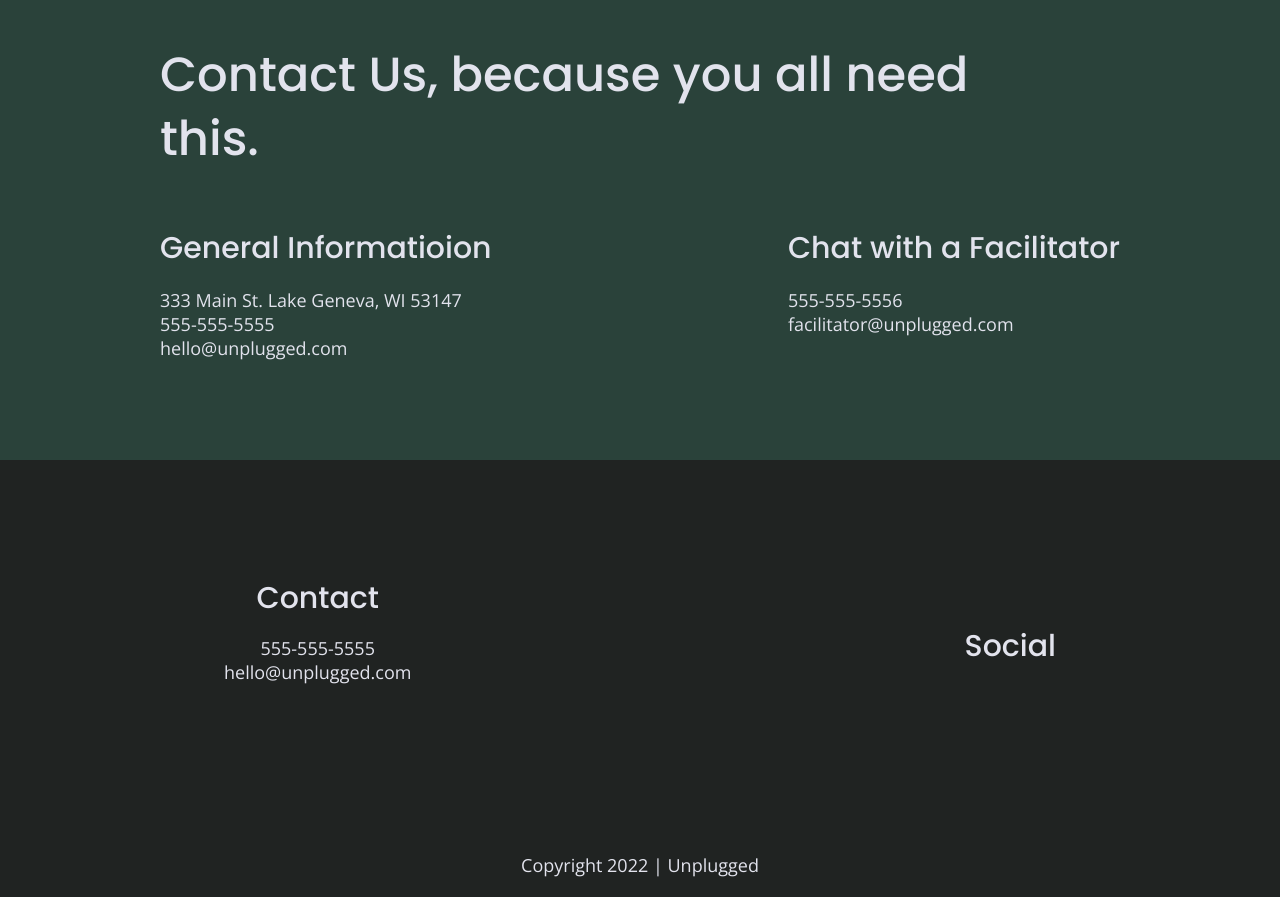
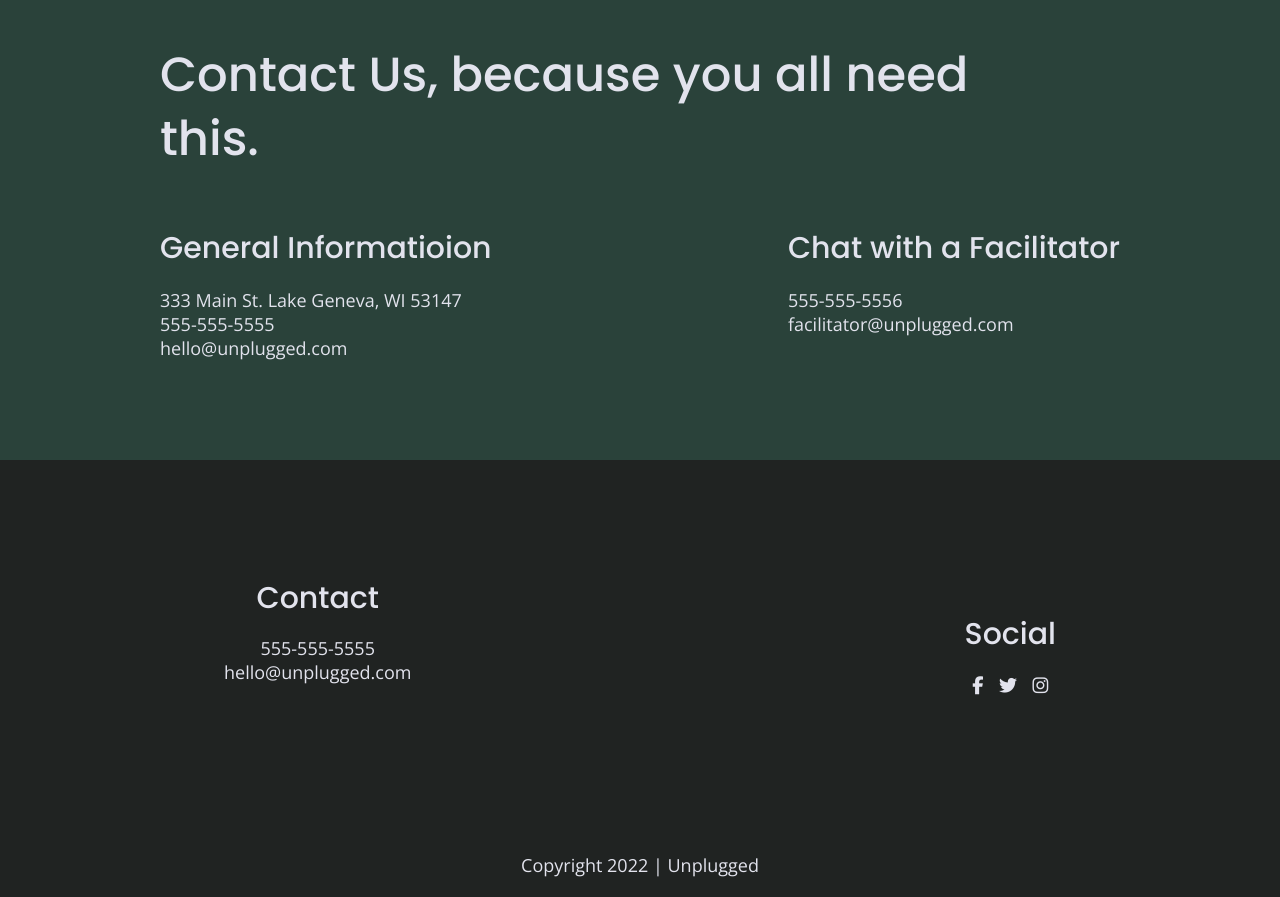
Before and after one commit to olivearle/unpluggedretreat, a website: page about/index.html in a window 1280 px wide. Shown: the part 1218-2115 px from the top of the page. Drawn offline with nearby package versions, Linux system fonts and the light colour scheme.

Commit message:
Add social icons

```diff
--- a/about/index.html
+++ b/about/index.html
@@ -89,7 +89,15 @@
         <div class="social">
           <h3>Social</h3>
           <div class="social-icons">
-            <p><a href="https://www.facebook.com/yoursite" target="_blank"></a></p>
+            <p>
+              <a href="https://www.facebook.com/skillcrush" target="_blank"><i class="fab fa-facebook-f"></i></a>
+            </p>
+            <p>
+              <a href="https://twitter.com/Skillcrush" target="_blank"><i class="fab fa-twitter"></i></a>
+            </p>
+            <p>
+              <a href="https://www.instagram.com/skillcrush/" target="_blank"><i class="fab fa-instagram"></i></a>
+            </p>
           </div>
         </div>
       </div>
```
